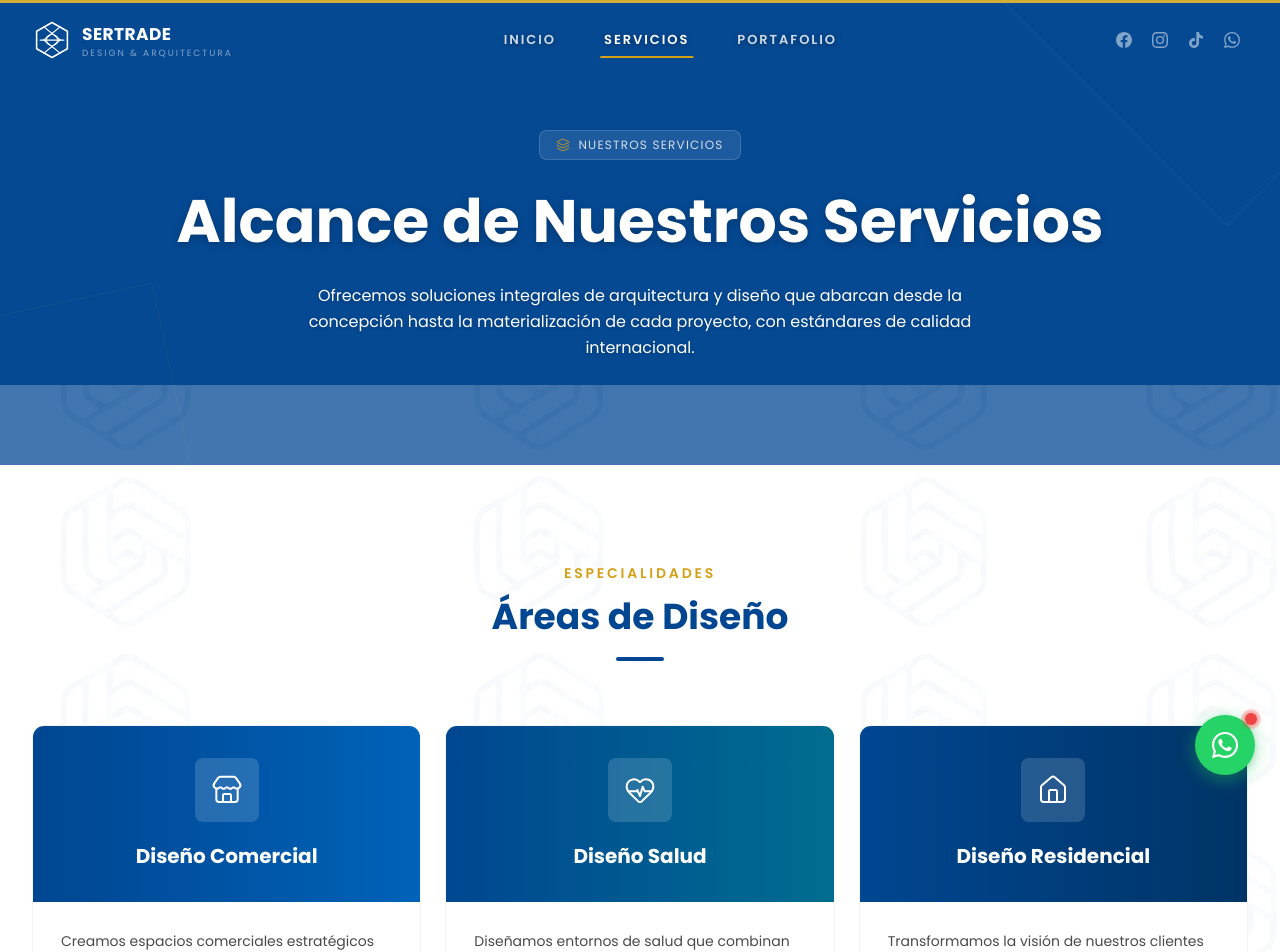
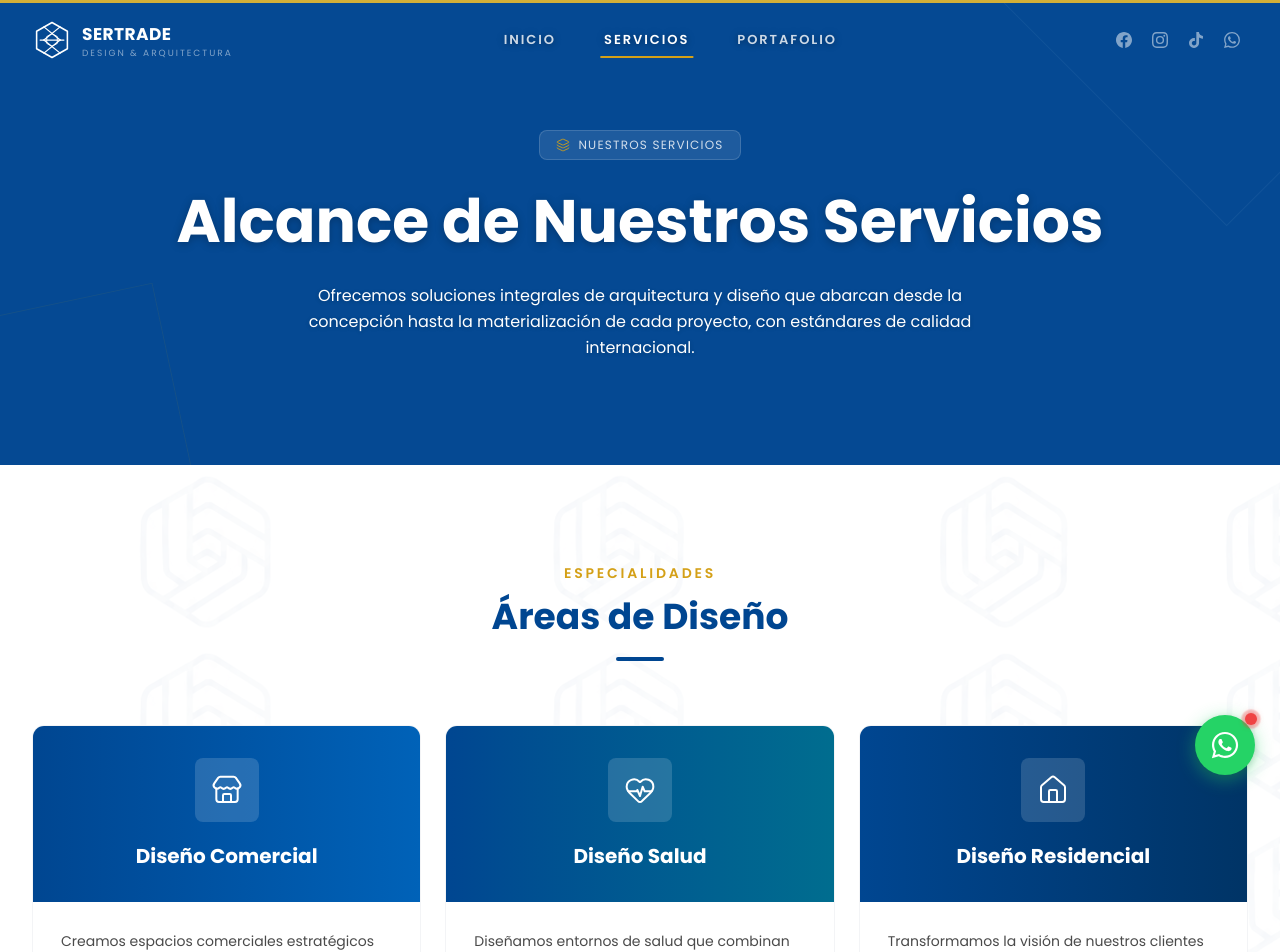
Before and after one commit to gozustrike-lab/Sertrade, a Next.js app: page /servicios in a window 1280 px wide. Shown: the top 952 px of the page. Built offline with nearby package versions, Linux system fonts and the light colour scheme.

Commit message:
fix: contener patrón de marca dentro de secciones claras, sin invadir azules
- Cambiar inset: -80px a inset: 0 en brand-pattern-wrapper::before
- Eliminar desbordamiento que invadía secciones azules adyacentes
- Patrón ahora se mantiene estrictamente dentro de sus secciones claras

```diff
--- a/src/app/globals.css
+++ b/src/app/globals.css
@@ -694,13 +694,13 @@
 .brand-pattern-wrapper::before {
   content: '';
   position: absolute;
-  inset: -80px;
-  width: calc(100% + 160px);
-  height: calc(100% + 160px);
+  inset: 0;
+  width: 100%;
+  height: 100%;
   background-image: url('/brand-pattern-tile.png');
   background-repeat: repeat;
   background-size: 1086px 177px;
-  background-position: 0 80px;
+  background-position: 0 0;
   opacity: 0.25;
   pointer-events: none;
   z-index: 0;
```
